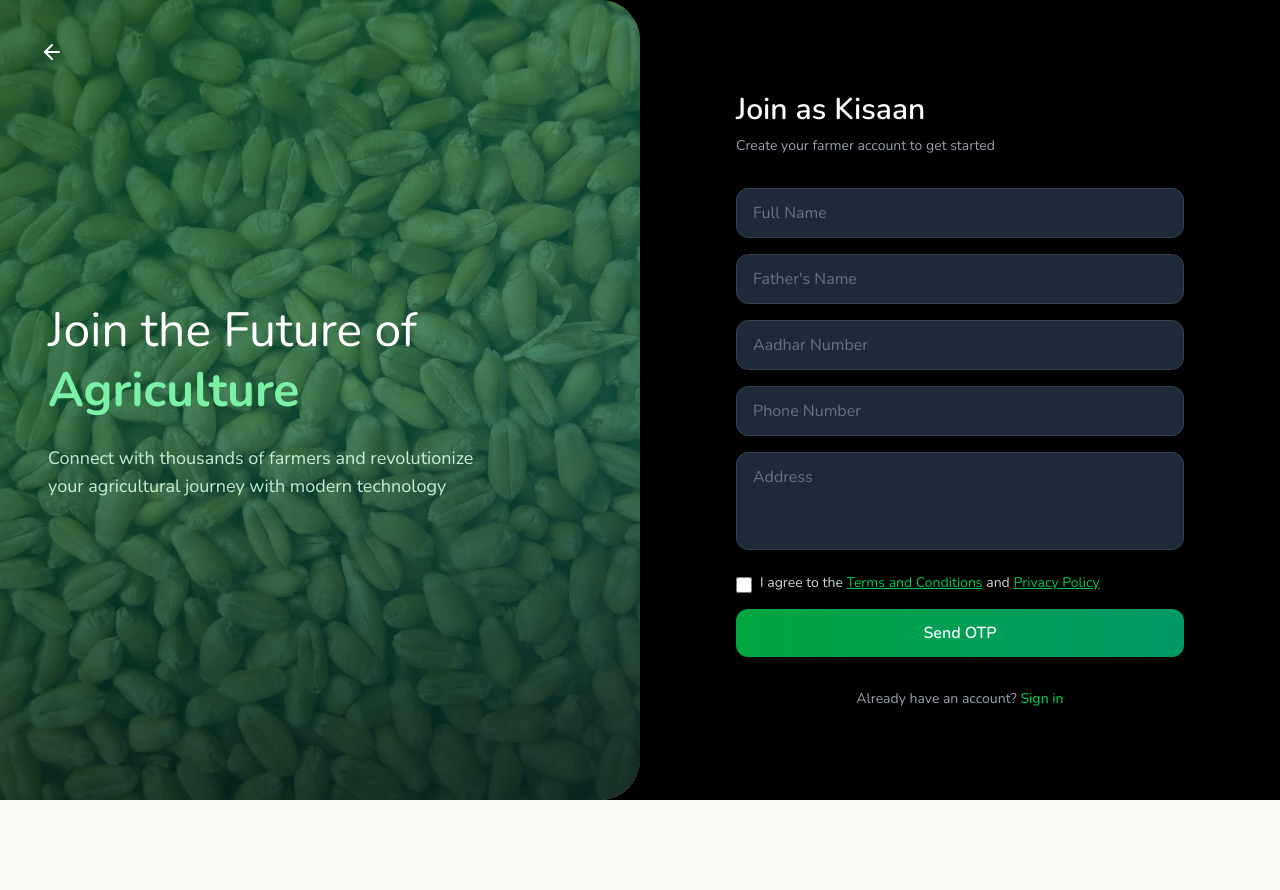
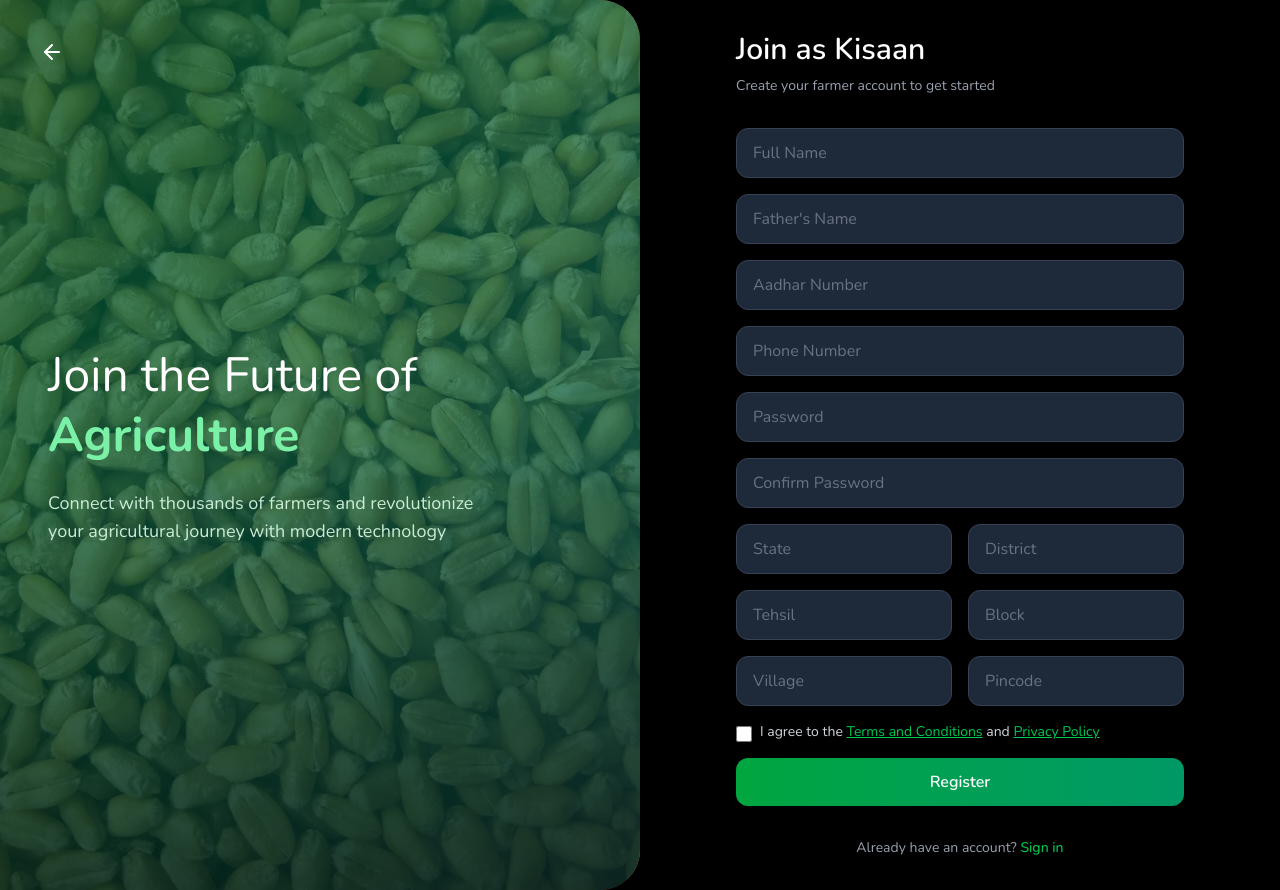
Before and after one commit to sameerkali/ucf-user, a React (Vite) app: page /signup in a window 1280 px wide. Before the commit the page ends 800 px from the top, so only its background shows below. Built offline with nearby package versions, Linux system fonts and the light colour scheme; no server answers.

Commit message:
feat: add password and address validation in SignupPage component

```diff
--- a/src/pages/SignupPage.tsx
+++ b/src/pages/SignupPage.tsx
@@ -3,6 +3,7 @@ import { useNavigate, useSearchParams } from "react-router-dom";
 import { ArrowLeft } from "lucide-react";
 import { BGS } from "../assets/assets";
 import { useTranslation } from "react-i18next";
+import { BASE_URL } from "../utils/urls";
 
 export default function SignupPage() {
   const navigate = useNavigate();
@@ -28,26 +29,41 @@ export default function SignupPage() {
     fatherName: "",
     aadhar: "",
     phone: "",
+    password: "",
+    confirmPassword: "",
     address: "",
+    state: "",
+    district: "",
+    tehsil: "",
+    block: "",
+    village: "",
+    pincode: "",
     name: "",
     email: "",
     gst: "",
     otp: "",
     terms: ""
   });
+
   const [formData, setFormData] = useState({
     fullName: "",
     fatherName: "",
     aadhar: "",
     phone: "",
+    password: "",
+    confirmPassword: "",
     address: "",
+    state: "",
+    district: "",
+    tehsil: "",
+    block: "",
+    village: "",
+    pincode: "",
     name: "",
     email: "",
     gst: "",
     otp: ""
   });
-
-
 
   const sanitizeInput = (value: string) => {
     return value.replace(/[<>"'&]/g, '');
@@ -74,6 +90,52 @@ export default function SignupPage() {
       setErrors(prev => ({ ...prev, aadhar: "" }));
     }
   };
+
+  const handlePasswordChange = (e: React.ChangeEvent<HTMLInputElement>) => {
+    const value = e.target.value;
+    setFormData(prev => ({ ...prev, password: value }));
+
+    if (value.length > 0 && value.length < 6) {
+      setErrors(prev => ({ ...prev, password: "Password must be at least 6 characters" }));
+    } else {
+      setErrors(prev => ({ ...prev, password: "" }));
+    }
+  };
+
+  const handleConfirmPasswordChange = (e: React.ChangeEvent<HTMLInputElement>) => {
+    const value = e.target.value;
+    setFormData(prev => ({ ...prev, confirmPassword: value }));
+
+    if (value !== formData.password) {
+      setErrors(prev => ({ ...prev, confirmPassword: "Passwords do not match" }));
+    } else {
+      setErrors(prev => ({ ...prev, confirmPassword: "" }));
+    }
+  };
+
+  const handlePincodeChange = (e: React.ChangeEvent<HTMLInputElement>) => {
+    const value = e.target.value.replace(/\D/g, '').slice(0, 6);
+    setFormData(prev => ({ ...prev, pincode: value }));
+
+    if (value.length > 0 && value.length < 6) {
+      setErrors(prev => ({ ...prev, pincode: "Pincode must be 6 digits" }));
+    } else {
+      setErrors(prev => ({ ...prev, pincode: "" }));
+    }
+  };
+
+  const handleAddressFieldChange = (field: string, value: string) => {
+    const sanitizedValue = sanitizeInput(value);
+    setFormData(prev => ({ ...prev, [field]: sanitizedValue }));
+
+    if (sanitizedValue.length > 0 && sanitizedValue.length < 2) {
+      setErrors(prev => ({ ...prev, [field]: "This field must be at least 2 characters" }));
+    } else {
+      setErrors(prev => ({ ...prev, [field]: "" }));
+    }
+  };
+
+  // ... (keep other existing handlers like handleEmailChange, handleGstChange, etc.)
 
   const handleEmailChange = (e: React.ChangeEvent<HTMLInputElement>) => {
     const value = sanitizeInput(e.target.value);
@@ -128,7 +190,7 @@ export default function SignupPage() {
     setFormData(prev => ({ ...prev, otp: value }));
   };
 
-  const handleSignupSubmit = (e: React.FormEvent) => {
+  const handleSignupSubmit = async (e: React.FormEvent) => {
     e.preventDefault();
 
     if (!agreeToTerms) {
@@ -142,9 +204,48 @@ export default function SignupPage() {
     if (hasErrors) return;
 
     if (role === "kisaan") {
+      // Validate farmer form
       if (formData.fullName && formData.fatherName && formData.aadhar.length === 12 &&
-          formData.phone.length === 10 && formData.address.length >= 10) {
-        setStep("otp");
+          formData.phone.length === 10 && formData.password.length >= 6 &&
+          formData.password === formData.confirmPassword &&
+          formData.state && formData.district && formData.tehsil &&
+          formData.block && formData.village && formData.pincode.length === 6) {
+
+        try {
+          // Call farmer registration API
+          const response = await fetch(`${BASE_URL}api/farmer/register`, {
+            method: 'POST',
+            headers: {
+              'Content-Type': 'application/json',
+            },
+            body: JSON.stringify({
+              name: formData.fullName,
+              fatherName: formData.fatherName,
+              password: formData.password,
+              mobile: formData.phone,
+              adharNo: formData.aadhar,
+              address: {
+                state: formData.state,
+                district: formData.district,
+                tehsil: formData.tehsil,
+                block: formData.block,
+                village: formData.village,
+                pincode: formData.pincode
+              },
+              role: "farmer"
+            })
+          });
+
+          if (response.ok) {
+            setStep("otp");
+          } else {
+            const errorData = await response.json();
+            alert(`Registration failed: ${errorData.message || 'Unknown error'}`);
+          }
+        } catch (error) {
+          alert('Network error. Please try again.');
+          console.error('Registration error:', error);
+        }
       }
     } else if (role === "pos") {
       if (formData.name && formData.address.length >= 10 && formData.email &&
@@ -178,7 +279,6 @@ export default function SignupPage() {
 
   return (
     <div className="min-h-screen flex bg-black">
-
       {/* Left Side - Agricultural Background with Curved Border */}
       <div className="hidden lg:flex lg:w-1/2 relative overflow-hidden">
         <div
@@ -300,16 +400,114 @@ export default function SignupPage() {
                     </div>
 
                     <div>
-                      <textarea
-                        placeholder={t("address")}
-                        value={formData.address}
-                        onChange={handleAddressChange}
-                        className="w-full px-4 py-3 bg-gray-800 border border-gray-700 text-white placeholder-gray-500 focus:outline-none focus:border-green-500 transition-colors resize-none"
+                      <input
+                        type="password"
+                        placeholder="Password"
+                        value={formData.password}
+                        onChange={handlePasswordChange}
+                        className="w-full px-4 py-3 bg-gray-800 border border-gray-700 text-white placeholder-gray-500 focus:outline-none focus:border-green-500 transition-colors"
                         style={{ borderRadius: '0.75rem' }}
-                        rows={3}
                         required
                       />
-                      {errors.address && <p className="text-red-400 text-xs mt-1">{errors.address}</p>}
+                      {errors.password && <p className="text-red-400 text-xs mt-1">{errors.password}</p>}
+                    </div>
+
+                    <div>
+                      <input
+                        type="password"
+                        placeholder="Confirm Password"
+                        value={formData.confirmPassword}
+                        onChange={handleConfirmPasswordChange}
+                        className="w-full px-4 py-3 bg-gray-800 border border-gray-700 text-white placeholder-gray-500 focus:outline-none focus:border-green-500 transition-colors"
+                        style={{ borderRadius: '0.75rem' }}
+                        required
+                      />
+                      {errors.confirmPassword && <p className="text-red-400 text-xs mt-1">{errors.confirmPassword}</p>}
+                    </div>
+
+                    {/* Address Fields */}
+                    <div className="grid grid-cols-2 gap-4">
+                      <div>
+                        <input
+                          type="text"
+                          placeholder="State"
+                          value={formData.state}
+                          onChange={(e) => handleAddressFieldChange("state", e.target.value)}
+                          className="w-full px-4 py-3 bg-gray-800 border border-gray-700 text-white placeholder-gray-500 focus:outline-none focus:border-green-500 transition-colors"
+                          style={{ borderRadius: '0.75rem' }}
+                          required
+                        />
+                        {errors.state && <p className="text-red-400 text-xs mt-1">{errors.state}</p>}
+                      </div>
+
+                      <div>
+                        <input
+                          type="text"
+                          placeholder="District"
+                          value={formData.district}
+                          onChange={(e) => handleAddressFieldChange("district", e.target.value)}
+                          className="w-full px-4 py-3 bg-gray-800 border border-gray-700 text-white placeholder-gray-500 focus:outline-none focus:border-green-500 transition-colors"
+                          style={{ borderRadius: '0.75rem' }}
+                          required
+                        />
+                        {errors.district && <p className="text-red-400 text-xs mt-1">{errors.district}</p>}
+                      </div>
+                    </div>
+
+                    <div className="grid grid-cols-2 gap-4">
+                      <div>
+                        <input
+                          type="text"
+                          placeholder="Tehsil"
+                          value={formData.tehsil}
+                          onChange={(e) => handleAddressFieldChange("tehsil", e.target.value)}
+                          className="w-full px-4 py-3 bg-gray-800 border border-gray-700 text-white placeholder-gray-500 focus:outline-none focus:border-green-500 transition-colors"
+                          style={{ borderRadius: '0.75rem' }}
+                          required
+                        />
+                        {errors.tehsil && <p className="text-red-400 text-xs mt-1">{errors.tehsil}</p>}
+                      </div>
+
+                      <div>
+                        <input
+                          type="text"
+                          placeholder="Block"
+                          value={formData.block}
+                          onChange={(e) => handleAddressFieldChange("block", e.target.value)}
+                          className="w-full px-4 py-3 bg-gray-800 border border-gray-700 text-white placeholder-gray-500 focus:outline-none focus:border-green-500 transition-colors"
+                          style={{ borderRadius: '0.75rem' }}
+                          required
+                        />
+                        {errors.block && <p className="text-red-400 text-xs mt-1">{errors.block}</p>}
+                      </div>
+                    </div>
+
+                    <div className="grid grid-cols-2 gap-4">
+                      <div>
+                        <input
+                          type="text"
+                          placeholder="Village"
+                          value={formData.village}
+                          onChange={(e) => handleAddressFieldChange("village", e.target.value)}
+                          className="w-full px-4 py-3 bg-gray-800 border border-gray-700 text-white placeholder-gray-500 focus:outline-none focus:border-green-500 transition-colors"
+                          style={{ borderRadius: '0.75rem' }}
+                          required
+                        />
+                        {errors.village && <p className="text-red-400 text-xs mt-1">{errors.village}</p>}
+                      </div>
+
+                      <div>
+                        <input
+                          type="text"
+                          placeholder="Pincode"
+                          value={formData.pincode}
+                          onChange={handlePincodeChange}
+                          className="w-full px-4 py-3 bg-gray-800 border border-gray-700 text-white placeholder-gray-500 focus:outline-none focus:border-green-500 transition-colors"
+                          style={{ borderRadius: '0.75rem' }}
+                          required
+                        />
+                        {errors.pincode && <p className="text-red-400 text-xs mt-1">{errors.pincode}</p>}
+                      </div>
                     </div>
                   </>
                 ) : (
@@ -406,7 +604,7 @@ export default function SignupPage() {
                   className="w-full py-3 bg-gradient-to-r from-green-600 to-emerald-600 text-white font-semibold hover:from-green-700 hover:to-emerald-700 focus:outline-none transition-all duration-200"
                   style={{ borderRadius: '0.75rem' }}
                 >
-                  {t("sendOTP")}
+                  {role === "kisaan" ? "Register" : t("sendOTP")}
                 </button>
               </form>
             </>
--- /dev/null
+++ b/src/utils/urls.ts
@@ -0,0 +1 @@
+export const BASE_URL = import.meta.env.REACT_APP_BASE_URL || "https://ufc-backend-seven.vercel.app/";
```
